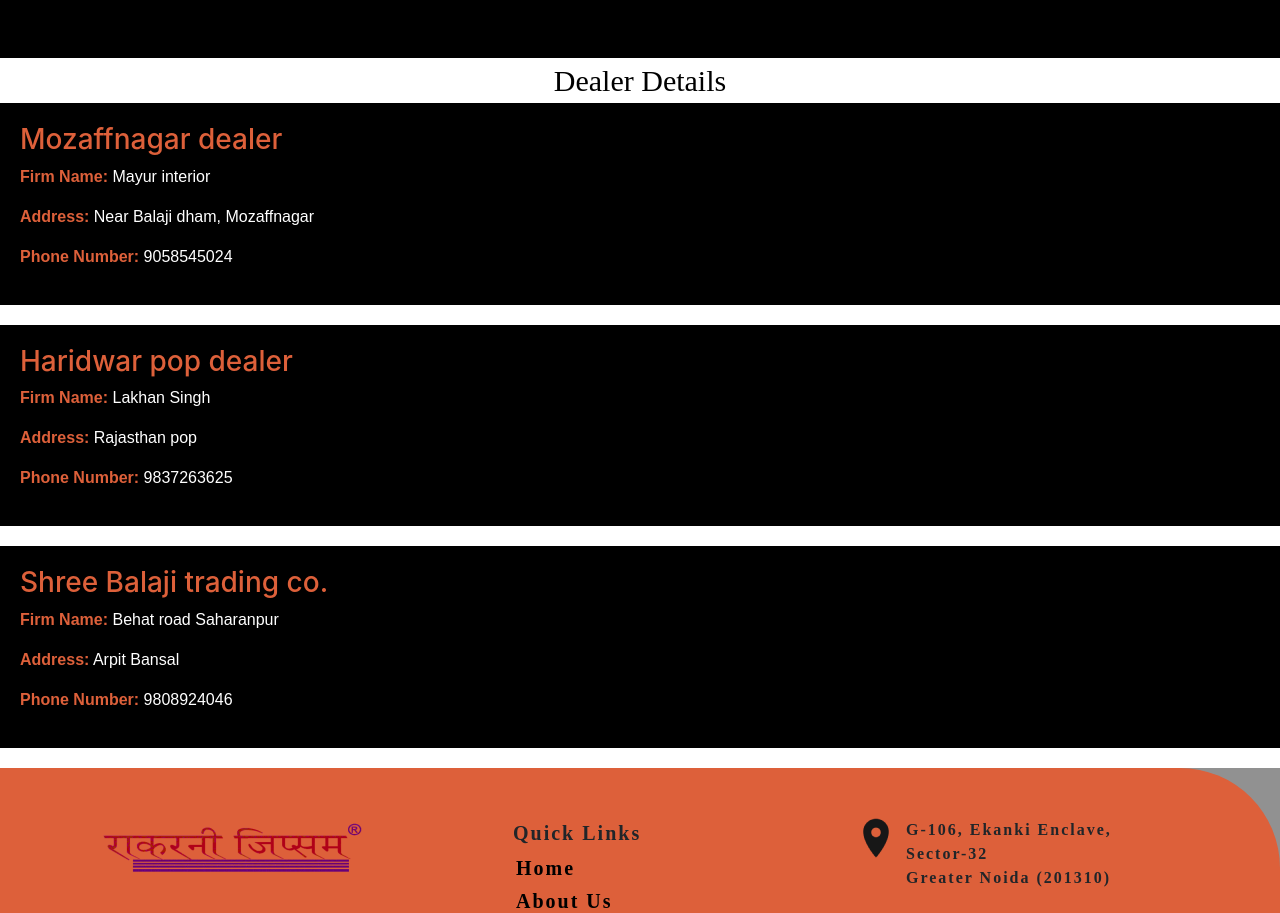
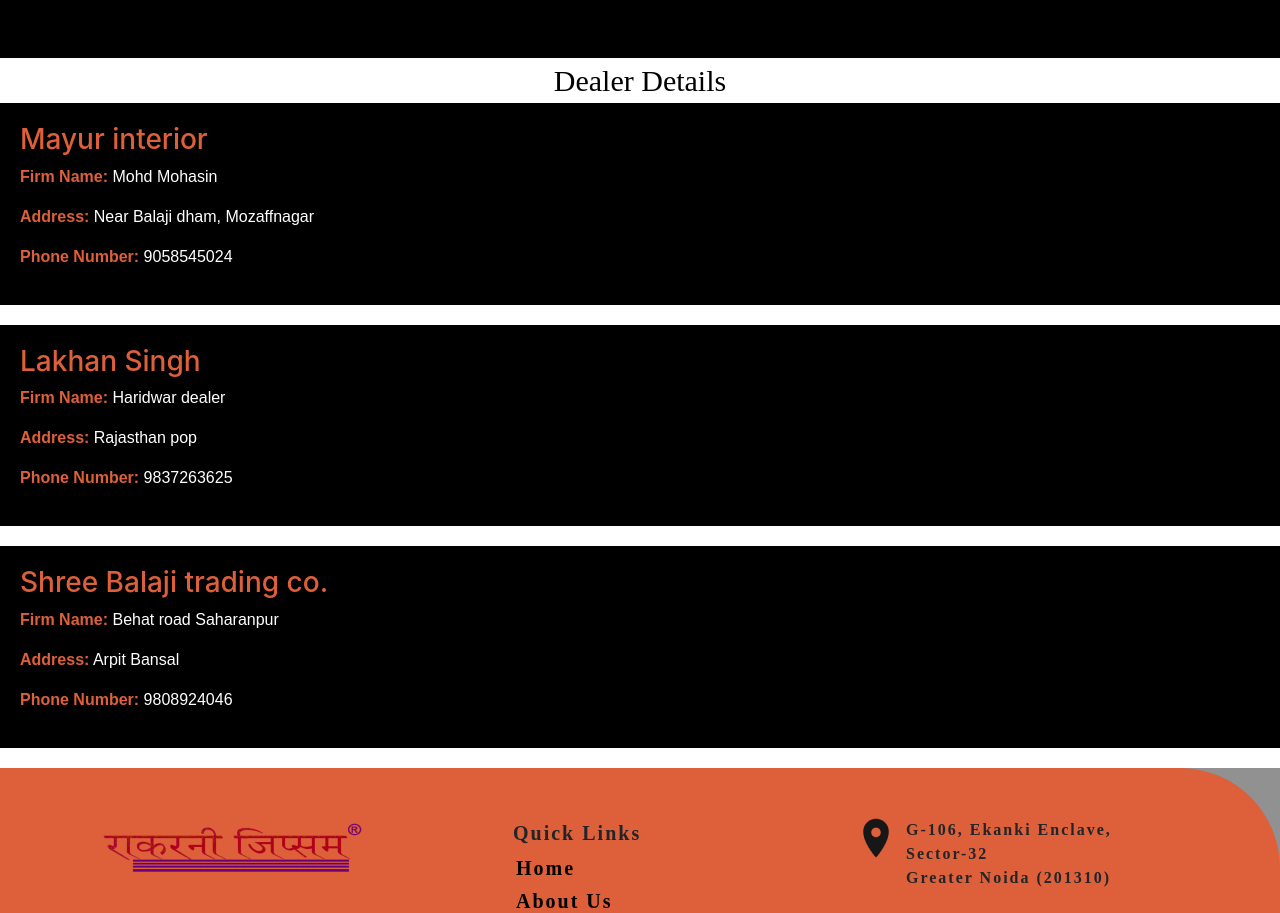
Before and after one commit to thevaibhavrr/Rakarni, a React (Create React App) app: page /contact-us in a window 1280 px wide. Shown: the part 2269-3182 px from the top of the page. Built offline with nearby package versions, Linux system fonts and the light colour scheme.

Commit message:
update header

```diff
--- a/src/components/contact/Adress.jsx
+++ b/src/components/contact/Adress.jsx
@@ -24,9 +24,9 @@ function Adress() {
           ></iframe>
         </div>
         {/* address */}
-        <div className="address_work" >
-          Works address- MAA DURGA GYPSUM INDUSTRIES CHAK PRM 6 DANTOR
-          BIKANER RAJSTHAN INDIA
+        <div className="address_work">
+          Works address- MAA DURGA GYPSUM INDUSTRIES CHAK PRM 6 DANTOR BIKANER
+          RAJSTHAN INDIA
         </div>
       </div>
     </div>
--- a/src/components/contact/delarDetails.jsx
+++ b/src/components/contact/delarDetails.jsx
@@ -3,14 +3,14 @@ import "../../styles/contact/delarDetails.css"
 const DealerDetails = () => {
   const dealers = [
     {
-      name: "Mozaffnagar dealer",
-      firmName: "Mayur interior",
+      name: "Mayur interior",
+      firmName: " Mohd Mohasin",
       address: "Near Balaji dham, Mozaffnagar",
       phoneNumber: "9058545024"
     },
     {
-      name: "Haridwar pop dealer",
-      firmName: "Lakhan Singh",
+      name: "Lakhan Singh",
+      firmName: " Haridwar  dealer",
       address: " Rajasthan pop",
       phoneNumber: "9837263625",
     },
--- a/src/components/home/imagesection.jsx
+++ b/src/components/home/imagesection.jsx
@@ -4,8 +4,10 @@ import "../../styles/Home/imagesection.css";
 // import Icon from "../../Images/navbar/main_icon.png";
 import firstImage from "../../Images/home/banner 1.png";
 import secondImage from "../../Images/home/banner 2.png";
+import thirdImage from "../../Images/home/banner 3.png";
 import BannerForMobile from "../../Images/home/banerForMobile.png";
 import BannerForMobile_second from "../../Images/home/banner2forMobile.png";
+import BannerForMobile_third from "../../Images/home/reels3forHomePage.png";
 function HomePageImagesection() {
   return (
     <>
@@ -35,6 +37,18 @@ function HomePageImagesection() {
                 <div className="carousel-item">
                   <img
                     src={secondImage}
+                    className=" w-100 img-fluid bannerforAll"
+                    alt="..."
+                  />
+                  <img
+                    src={BannerForMobile_second}
+                    className="w-100 img-fluid bannerforMobile"
+                    alt="..."
+                  />
+                </div>
+                <div className="carousel-item">
+                  <img
+                    src={thirdImage}
                     className=" w-100 img-fluid bannerforAll"
                     alt="..."
                   />
```
Also changed, not shown: src/Images/home/banner 3.png (added), src/Images/home/reels3forHomePage.png (added).
